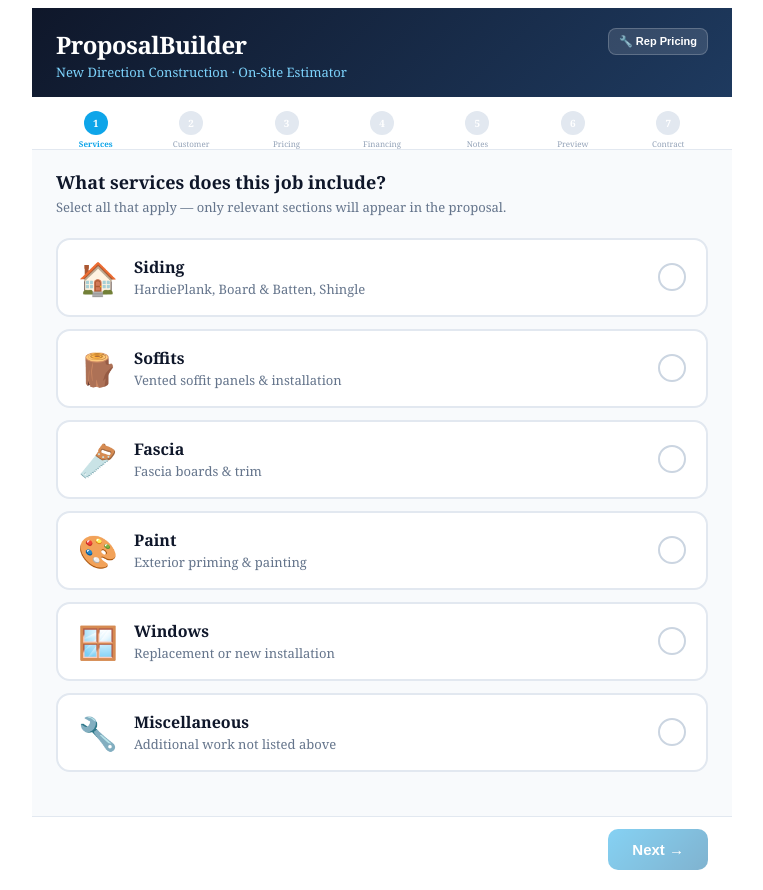
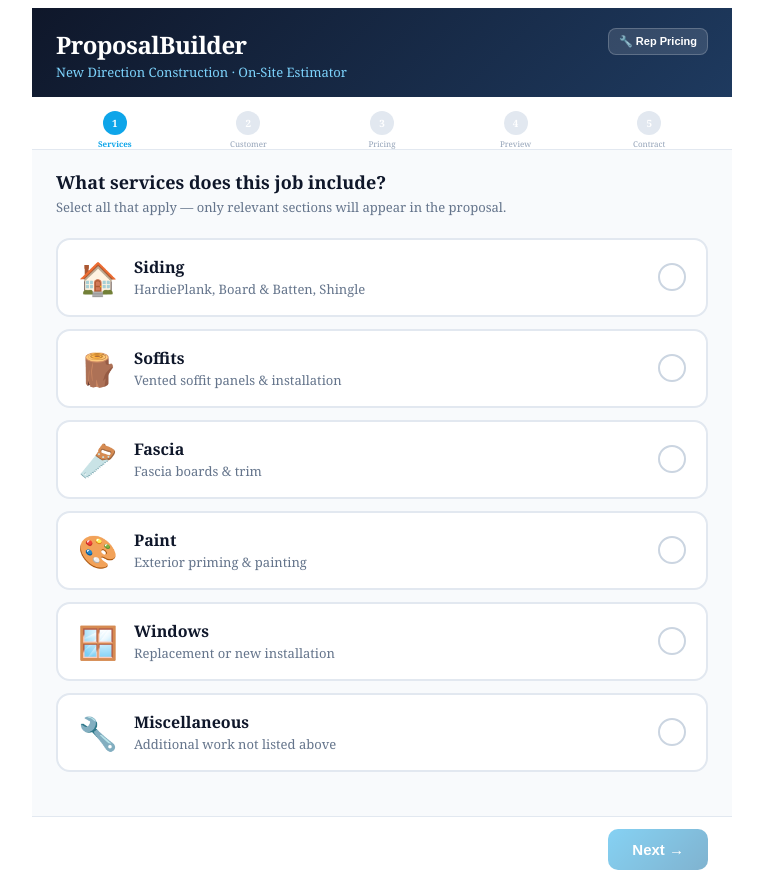
Before and after one commit to tradercj392/ndc-proposal, a React (Create React App) app: page / in a window 1280 px wide. Shown: the whole page, without its empty margins (258-1021 px from the left). Built offline with nearby package versions, Linux system fonts and the light colour scheme.

Commit message:
Update App.js

```diff
--- a/src/App.js
+++ b/src/App.js
@@ -1350,9 +1350,8 @@ function PreviewStep({ state, setStep, steps, selectedOption, setSelectedOption,
           {state.services.includes("paint") && <button onClick={() => setStep(steps.findIndex(s => s.key === "paint"))} style={{ background: "white", border: "1.5px solid #e2e8f0", borderRadius: 20, padding: "5px 12px", fontSize: 11, fontWeight: 600, color: "#475569", cursor: "pointer" }}>Edit Paint</button>}
           {state.services.includes("windows") && <button onClick={() => setStep(steps.findIndex(s => s.key === "windows"))} style={{ background: "white", border: "1.5px solid #e2e8f0", borderRadius: 20, padding: "5px 12px", fontSize: 11, fontWeight: 600, color: "#475569", cursor: "pointer" }}>Edit Windows</button>}
           {state.services.includes("misc") && <button onClick={() => setStep(steps.findIndex(s => s.key === "misc"))} style={{ background: "white", border: "1.5px solid #e2e8f0", borderRadius: 20, padding: "5px 12px", fontSize: 11, fontWeight: 600, color: "#475569", cursor: "pointer" }}>Edit Misc</button>}
-          <button onClick={() => setStep(steps.findIndex(s => s.key === "financing"))} style={{ background: "white", border: "1.5px solid #e2e8f0", borderRadius: 20, padding: "5px 12px", fontSize: 11, fontWeight: 600, color: "#475569", cursor: "pointer" }}>Edit Financing</button>
-          <button onClick={() => setStep(steps.findIndex(s => s.key === "notes"))} style={{ background: "white", border: "1.5px solid #e2e8f0", borderRadius: 20, padding: "5px 12px", fontSize: 11, fontWeight: 600, color: "#475569", cursor: "pointer" }}>Edit Notes</button>
           <button onClick={() => setStep(0)} style={{ background: "#fef2f2", border: "1.5px solid #fecaca", borderRadius: 20, padding: "5px 12px", fontSize: 11, fontWeight: 600, color: "#dc2626", cursor: "pointer" }}>Edit Services</button>
+          <span style={{ fontSize: 10, color: "#94a3b8", alignSelf: "center", whiteSpace: "nowrap" }}>Pricing &amp; financing → 🔧 Rep Pricing</span>
         </div>
       </div>
       {/* PREVIEW IFRAME — overview + scope, no materials */}
@@ -1566,9 +1565,8 @@ function buildSteps(services) {
   if (services.includes("windows")) steps.push({ key: "windows",  label: "Windows"  });
   if (services.includes("misc"))    steps.push({ key: "misc",     label: "Misc"     });
   // Price gate — shown after all services, before pricing is revealed
+  // After confirming, jumps straight to preview (no financing/notes steps in client flow)
   steps.push({ key: "price_gate", label: "Pricing" });
-  steps.push({ key: "financing", label: "Financing" });
-  steps.push({ key: "notes",     label: "Notes"    });
   steps.push({ key: "preview",   label: "Preview"  });
   steps.push({ key: "contract",  label: "Contract" });
   return steps;
@@ -1682,6 +1680,17 @@ function App() {
                 state={state}
                 onChange={(v) => setState(s => ({ ...s, pricing: v, financing: { ...s.financing, monthlyPayment: v.monthlyPayment || "" } }))}
               />
+              {/* Notes — also rep-only, edited here */}
+              <div style={{ padding: "0 20px 8px" }}>
+                <div style={{ fontSize: 12, fontWeight: 800, color: "#0f172a", marginBottom: 6 }}>Proposal Notes</div>
+                <div style={{ fontSize: 11, color: "#64748b", marginBottom: 8 }}>Add warranty, timeline, payment terms, or any other details to include on the proposal.</div>
+                <textarea
+                  style={{ width: "100%", boxSizing: "border-box", border: "1.5px solid #e2e8f0", borderRadius: 8, padding: "10px 12px", fontSize: 13, color: "#1e293b", outline: "none", background: "white", height: 100, resize: "vertical" }}
+                  value={state.notes || ""}
+                  onChange={(e) => setState(s => ({ ...s, notes: e.target.value }))}
+                  placeholder="e.g. 1-year labor warranty, work begins within 3 weeks of signing, 50% due at signing..."
+                />
+              </div>
             </div>
             <div style={{ padding: "0 20px 20px" }}>
               <button onClick={() => setShowPricingModal(false)} style={{ background: "linear-gradient(135deg,#0ea5e9,#0369a1)", color: "white", border: "none", borderRadius: 10, padding: "12px 24px", fontWeight: 700, fontSize: 14, cursor: "pointer", width: "100%" }}>
@@ -1713,8 +1722,6 @@ function App() {
         {currentKey === "windows"    && <WindowsStep windows={state.windows} onChange={(v) => setState((s) => ({ ...s, windows: v }))} />}
         {currentKey === "misc"       && <MiscStep data={state.misc} onChange={(v) => setState((s) => ({ ...s, misc: v }))} />}
         {currentKey === "price_gate" && <PriceGateStep onConfirm={handlePriceGateConfirm} services={state.services} />}
-        {currentKey === "financing"  && <FinancingStep data={state.financing} onChange={(v) => setState((s) => ({ ...s, financing: v }))} state={state} />}
-        {currentKey === "notes"      && <NotesStep notes={state.notes} onChange={(v) => setState((s) => ({ ...s, notes: v }))} />}
         {currentKey === "preview"    && <PreviewStep state={state} setStep={setStep} steps={steps} selectedOption={selectedOption} setSelectedOption={setSelectedOption} selectedPayment={selectedPayment} setSelectedPayment={setSelectedPayment} />}
         {currentKey === "contract"   && <ContractStep state={state} selectedOption={selectedOption} selectedPayment={selectedPayment} setStep={setStep} steps={steps} />}
       </div>
```
